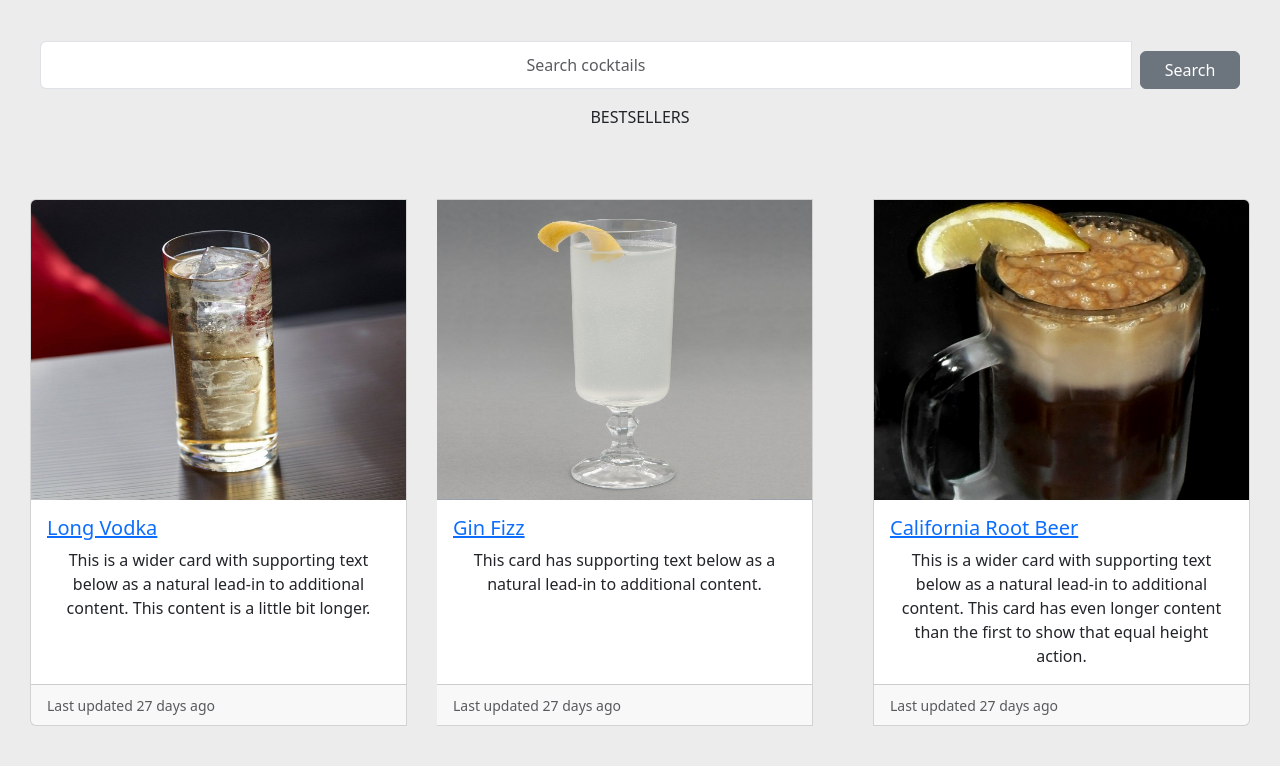
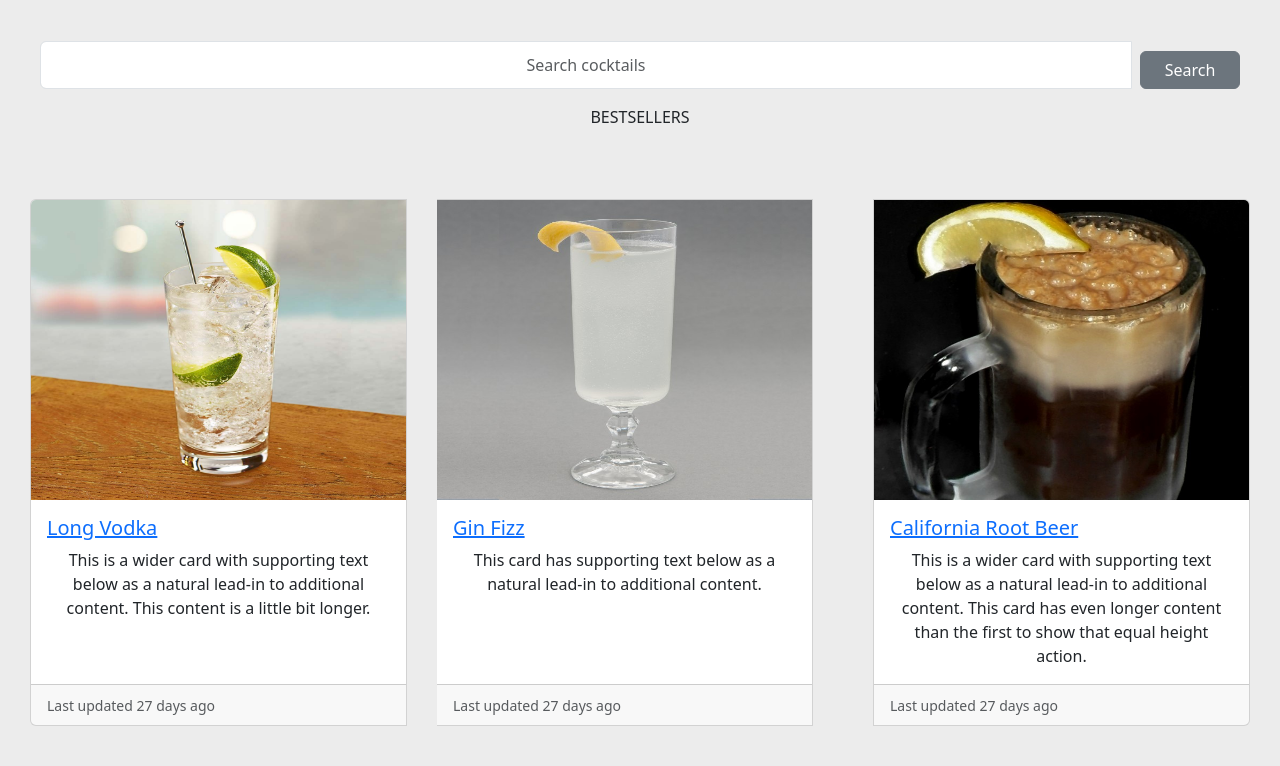
Before and after one commit to serenkapanoglu/BeABaristaAtHome, a Flask app: page / in a window 1280 px wide. Shown: the part 175-941 px from the top of the page. Run offline with Flask 3, Linux system fonts and the light colour scheme.

Commit message:
Update home.html

```diff
--- a/templates/home.html
+++ b/templates/home.html
@@ -18,7 +18,7 @@
 
   <div class="card-group">
     <div class="card">
-      <img src="../static/vodka.jpeg" class="card-img-top" alt="..." width="00px" height="300px">
+      <img src="../static/vodkaa.jpeg" class="card-img-top" alt="..." width="100px" height="300px">
       <div class="card-body">
         <h5 class="card-title"><a href="#">Long Vodka</a></h5>
         <p class="card-text">This is a wider card with supporting text below as a natural lead-in to additional content. This content is a little bit longer.</p>
```
